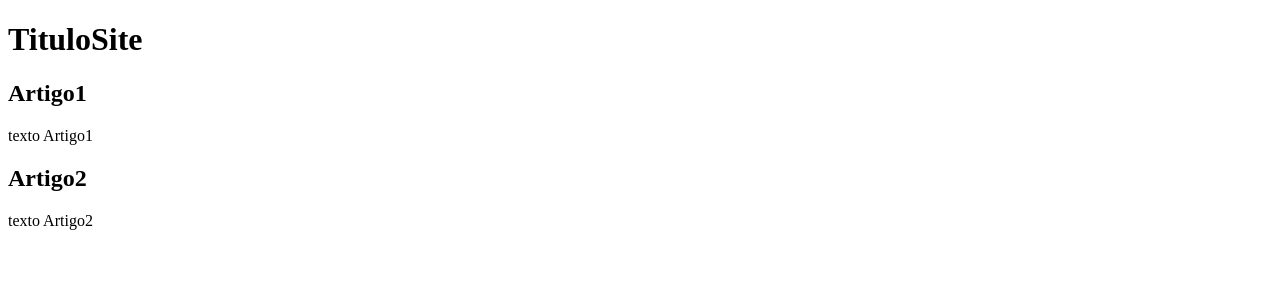
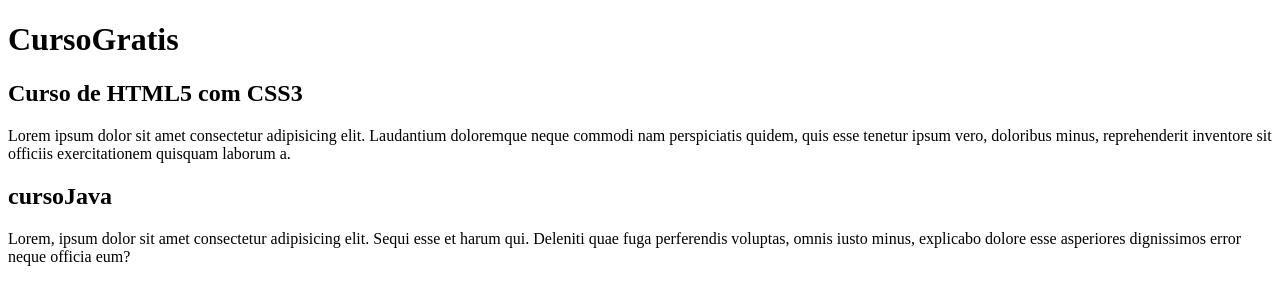
Before and after one commit to gabrielcosato/projeto-site, a plain HTML site: page index.html in a window 1280 px wide. Drawn offline with Linux system fonts and the light colour scheme.

Commit message:
escrevenmo ocnteudo

```diff
--- a/index.html
+++ b/index.html
@@ -8,15 +8,15 @@
 <body>
     <main>
         <header>
-            <h1>TituloSite</h1>
+            <h1>CursoGratis</h1>
         </header>
         <article>
-            <h2>Artigo1</h2>
-            <p>texto Artigo1</p>
+            <h2>Curso de HTML5 com CSS3</h2>
+            <p>Lorem ipsum dolor sit amet consectetur adipisicing elit. Laudantium doloremque neque commodi nam perspiciatis quidem, quis esse tenetur ipsum vero, doloribus minus, reprehenderit inventore sit officiis exercitationem quisquam laborum a.</p>
         </article>
         <article>
-            <h2>Artigo2</h2>
-            <p>texto Artigo2</p>
+            <h2>cursoJava</h2>
+            <p>Lorem, ipsum dolor sit amet consectetur adipisicing elit. Sequi esse et harum qui. Deleniti quae fuga perferendis voluptas, omnis iusto minus, explicabo dolore esse asperiores dignissimos error neque officia eum?</p>
         </article>
     </main>
 </body>
```
